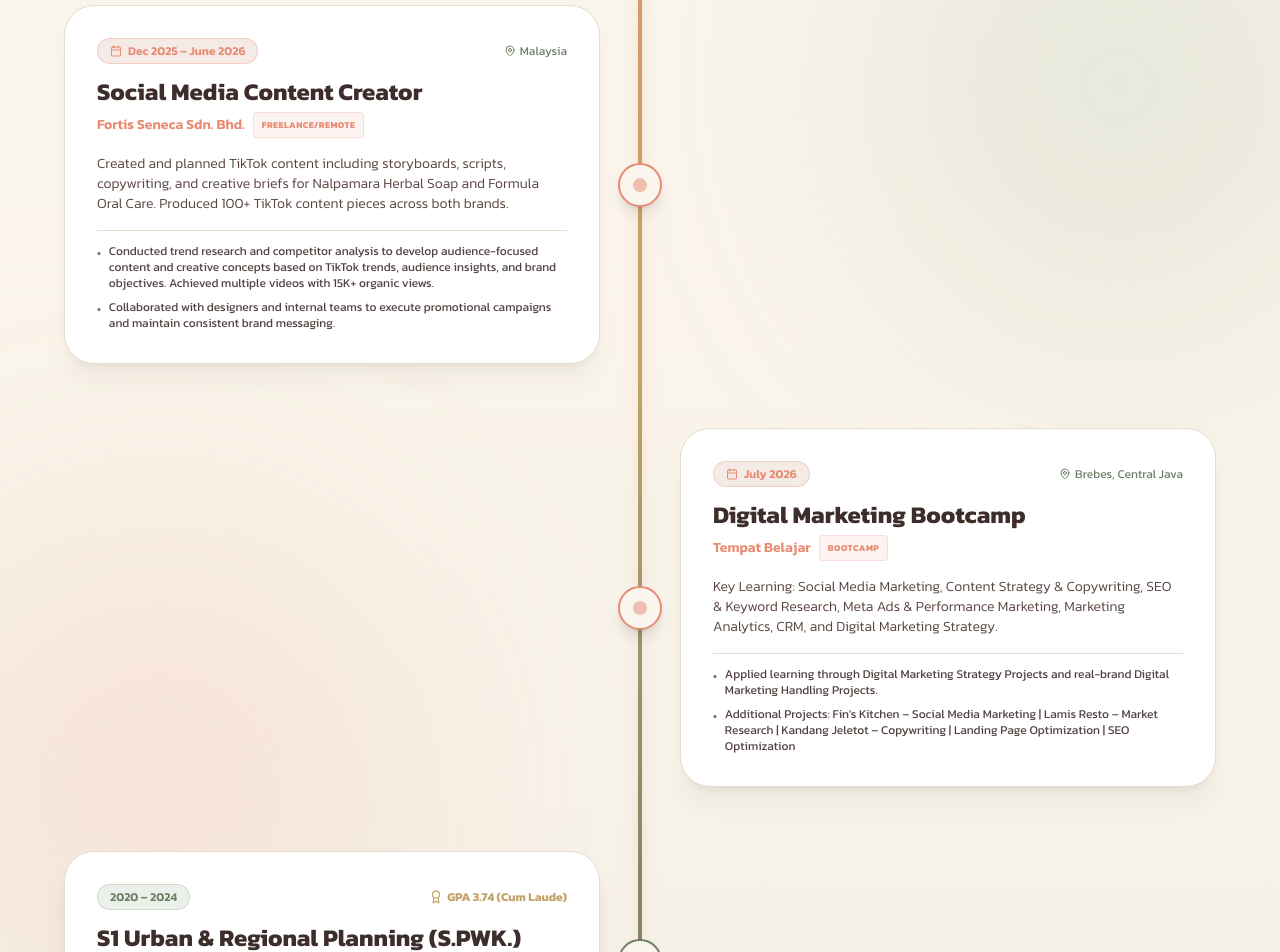
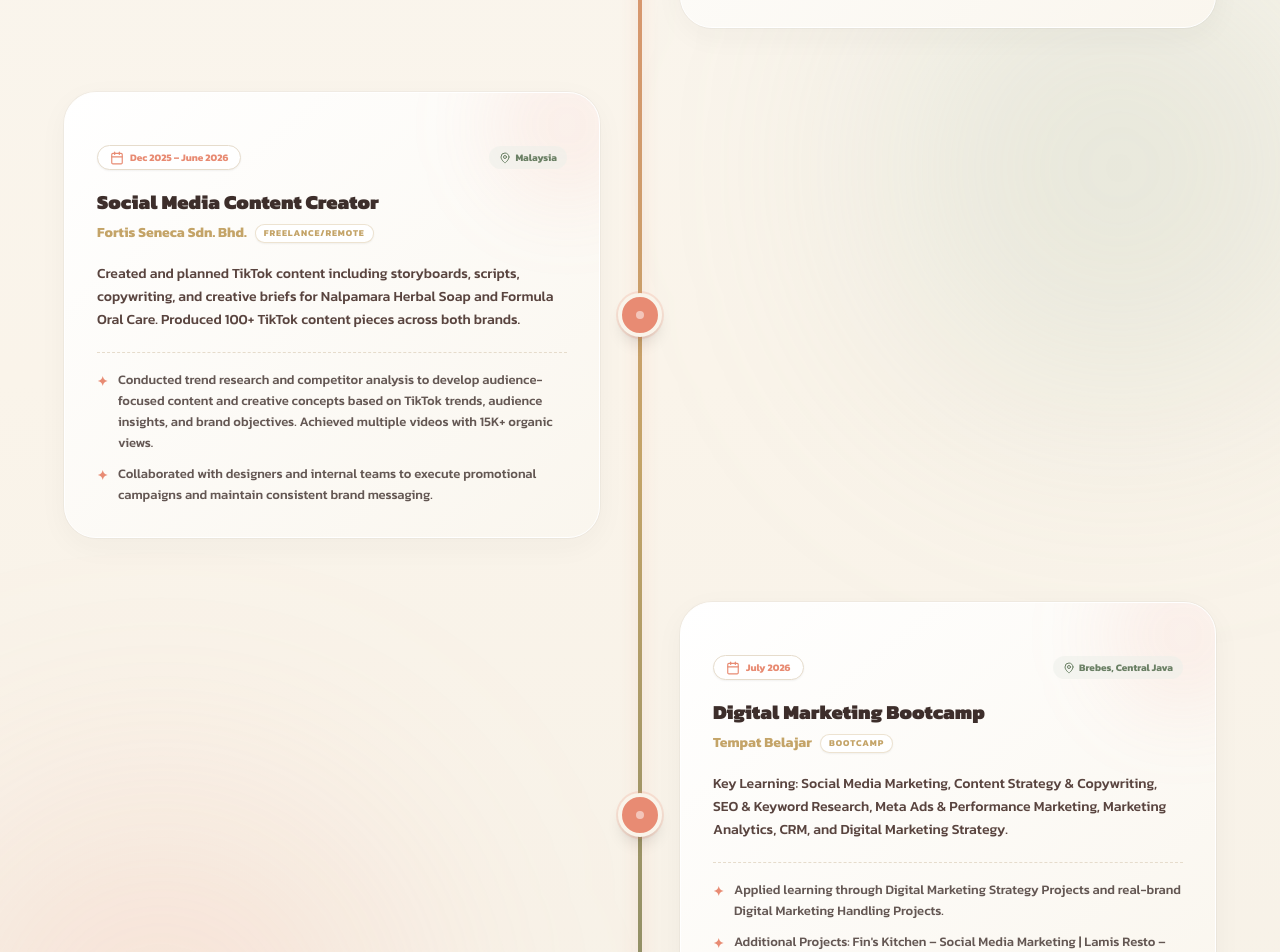
Before and after one commit to Braneee/portofolio-ardhia, a Next.js app: page / in a window 1280 px wide. Shown: the part 2312-3264 px from the top of the page. Built offline with nearby package versions, Linux system fonts and the light colour scheme.

Commit message:
feat: upgrade experience cards to premium soft-material design

```diff
--- a/src/components/sections/ExperienceSection.tsx
+++ b/src/components/sections/ExperienceSection.tsx
@@ -41,38 +41,47 @@ export function ExperienceSection() {
                     {/* DESKTOP LEFT SLOT */}
                     <div className="w-full md:w-[calc(50%-2.5rem)] hidden md:block">
                       {!isRight && (
-                        <div className="p-6 sm:p-8 rounded-[30px] bg-[#FFFFFF] border border-[#E6DCCC] shadow-xl shadow-[#3D2E2B]/5 space-y-4 hover:border-[#E88B73]/60 transition-all duration-300">
-                          <div className="space-y-1">
+                        <div className="group relative p-6 sm:p-8 rounded-[32px] bg-gradient-to-br from-[#FFFFFF] to-[#FAF6EE] border-[1.5px] border-white shadow-[0_8px_30px_rgba(61,46,43,0.04)] hover:shadow-[0_20px_40px_rgba(232,139,115,0.08)] space-y-5 hover:-translate-y-1 transition-all duration-500 overflow-hidden ring-1 ring-black/[0.03]">
+                          {/* Inner soft glow */}
+                          <div className="absolute -top-12 -right-12 w-40 h-40 bg-[#E88B73]/10 rounded-full blur-[40px] group-hover:bg-[#E88B73]/20 transition-colors duration-500 pointer-events-none" />
+
+                          <div className="space-y-3 relative z-10">
                             <div className="flex items-center justify-between gap-2 flex-wrap">
-                              <span className="text-xs font-mono px-3 py-1 rounded-full bg-[#F5EBE6] text-[#E88B73] border border-[#F4A28C]/40 flex items-center gap-1.5 font-semibold">
-                                <Calendar className="w-3 h-3 text-[#E88B73]" /> {exp.period}
+                              <span className="text-[10px] font-mono px-3 py-1 rounded-full bg-white border border-[#E6DCCC] text-[#E88B73] flex items-center gap-1.5 font-bold shadow-sm">
+                                <Calendar className="w-3.5 h-3.5" /> {exp.period}
                               </span>
                               {exp.location && (
-                                <span className="text-xs font-mono text-[#6B8065] flex items-center gap-1">
-                                  <MapPin className="w-3 h-3 text-[#6B8065]" /> {exp.location}
+                                <span className="text-[10px] font-mono text-[#6B8065] flex items-center gap-1 font-bold bg-[#EBF0EA]/50 px-2.5 py-1 rounded-full">
+                                  <MapPin className="w-3 h-3" /> {exp.location}
                                 </span>
                               )}
                             </div>
-                            <h3 className="font-bold text-xl sm:text-2xl text-[#3D2E2B] pt-2">
+                            <div className="pt-2">
+                              <h3 className="font-black text-xl sm:text-[22px] leading-tight text-[#3D2E2B] group-hover:text-[#E88B73] transition-colors duration-300">
                                 {exp.role}
                               </h3>
-                            <p className="text-sm font-semibold text-[#E88B73] flex items-center gap-2 flex-wrap">
+                              <div className="flex items-center gap-2 flex-wrap mt-2">
+                                <p className="text-sm font-bold text-[#C4A468]">
                                   {exp.company}
+                                </p>
                                 {exp.type && (
-                                <span className="text-[9px] px-2 py-0.5 rounded bg-[#E88B73]/10 border border-[#E88B73]/20 text-[#E88B73] font-bold uppercase tracking-wider">
+                                  <span className="text-[9px] px-2 py-0.5 rounded-full bg-white border border-[#C4A468]/30 text-[#C4A468] font-bold uppercase tracking-widest shadow-sm">
                                     {exp.type}
                                   </span>
                                 )}
-                            </p>
                               </div>
-                          <p className="text-xs sm:text-sm text-[#59443F] leading-relaxed font-light">
+                            </div>
+                          </div>
+
+                          <p className="text-sm text-[#59443F] leading-relaxed font-medium relative z-10">
                             {exp.description}
                           </p>
+
                           {exp.achievements && exp.achievements.length > 0 && (
-                            <div className="pt-3 border-t border-[#E6DCCC] space-y-2">
+                            <div className="pt-4 border-t border-dashed border-[#E6DCCC] space-y-2.5 relative z-10">
                               {exp.achievements.map((h, hIdx) => (
-                                <div key={hIdx} className="flex items-start gap-2 text-xs text-[#3D2E2B]/90">
-                                  <span className="text-[#6B8065] font-bold mt-0.5">•</span>
+                                <div key={hIdx} className="flex items-start gap-2.5 text-[13px] text-[#3D2E2B]/80 leading-relaxed font-medium">
+                                  <span className="text-[#E88B73] font-black mt-0.5 shrink-0">✦</span>
                                   <span>{h}</span>
                                 </div>
                               ))}
@@ -83,45 +92,54 @@ export function ExperienceSection() {
                     </div>
 
                     {/* NODE DOT (Left 4 on Mobile, Center on Desktop) */}
-                    <div className="absolute left-4 md:left-1/2 -translate-x-1/2 flex items-center justify-center w-9 h-9 sm:w-11 sm:h-11 rounded-full border-2 border-[#E88B73] bg-[#FAF6EE] text-[#E88B73] shadow-lg z-30 transition-transform duration-300 hover:scale-125">
-                      <span className="w-2.5 h-2.5 sm:w-3.5 sm:h-3.5 rounded-full bg-[#E88B73] animate-pulse" />
+                    <div className="absolute left-4 md:left-1/2 -translate-x-1/2 flex items-center justify-center w-9 h-9 sm:w-11 sm:h-11 rounded-full border-4 border-[#FAF4EA] bg-[#E88B73] shadow-lg z-30 transition-transform duration-300 hover:scale-125 ring-2 ring-[#E88B73]/20">
+                      <span className="w-2 h-2 sm:w-2.5 sm:h-2.5 rounded-full bg-white animate-pulse" />
                     </div>
 
                     {/* RIGHT / MOBILE SLOT */}
                     <div className="w-[calc(100%-3rem)] ml-auto md:ml-0 md:w-[calc(50%-2.5rem)]">
                       {isRight ? (
-                        <div className="p-5 sm:p-8 rounded-[25px] sm:rounded-[30px] bg-[#FFFFFF] border border-[#E6DCCC] shadow-xl shadow-[#3D2E2B]/5 space-y-4 hover:border-[#E88B73]/60 transition-all duration-300">
-                          <div className="space-y-1">
+                        <div className="group relative p-6 sm:p-8 rounded-[32px] bg-gradient-to-br from-[#FFFFFF] to-[#FAF6EE] border-[1.5px] border-white shadow-[0_8px_30px_rgba(61,46,43,0.04)] hover:shadow-[0_20px_40px_rgba(232,139,115,0.08)] space-y-5 hover:-translate-y-1 transition-all duration-500 overflow-hidden ring-1 ring-black/[0.03]">
+                          {/* Inner soft glow */}
+                          <div className="absolute -top-12 -right-12 w-40 h-40 bg-[#E88B73]/10 rounded-full blur-[40px] group-hover:bg-[#E88B73]/20 transition-colors duration-500 pointer-events-none" />
+
+                          <div className="space-y-3 relative z-10">
                             <div className="flex items-center justify-between gap-2 flex-wrap">
-                              <span className="text-xs font-mono px-3 py-1 rounded-full bg-[#F5EBE6] text-[#E88B73] border border-[#F4A28C]/40 flex items-center gap-1.5 font-semibold">
-                                <Calendar className="w-3 h-3 text-[#E88B73]" /> {exp.period}
+                              <span className="text-[10px] font-mono px-3 py-1 rounded-full bg-white border border-[#E6DCCC] text-[#E88B73] flex items-center gap-1.5 font-bold shadow-sm">
+                                <Calendar className="w-3.5 h-3.5" /> {exp.period}
                               </span>
                               {exp.location && (
-                                <span className="text-xs font-mono text-[#6B8065] flex items-center gap-1">
-                                  <MapPin className="w-3 h-3 text-[#6B8065]" /> {exp.location}
+                                <span className="text-[10px] font-mono text-[#6B8065] flex items-center gap-1 font-bold bg-[#EBF0EA]/50 px-2.5 py-1 rounded-full">
+                                  <MapPin className="w-3 h-3" /> {exp.location}
                                 </span>
                               )}
                             </div>
-                            <h3 className="font-bold text-lg sm:text-2xl text-[#3D2E2B] pt-2">
+                            <div className="pt-2">
+                              <h3 className="font-black text-xl sm:text-[22px] leading-tight text-[#3D2E2B] group-hover:text-[#E88B73] transition-colors duration-300">
                                 {exp.role}
                               </h3>
-                            <p className="text-xs sm:text-sm font-semibold text-[#E88B73] flex items-center gap-2 flex-wrap">
+                              <div className="flex items-center gap-2 flex-wrap mt-2">
+                                <p className="text-sm font-bold text-[#C4A468]">
                                   {exp.company}
+                                </p>
                                 {exp.type && (
-                                <span className="text-[9px] px-2 py-0.5 rounded bg-[#E88B73]/10 border border-[#E88B73]/20 text-[#E88B73] font-bold uppercase tracking-wider">
+                                  <span className="text-[9px] px-2 py-0.5 rounded-full bg-white border border-[#C4A468]/30 text-[#C4A468] font-bold uppercase tracking-widest shadow-sm">
                                     {exp.type}
                                   </span>
                                 )}
-                            </p>
                               </div>
-                          <p className="text-xs sm:text-sm text-[#59443F] leading-relaxed font-light">
+                            </div>
+                          </div>
+
+                          <p className="text-sm text-[#59443F] leading-relaxed font-medium relative z-10">
                             {exp.description}
                           </p>
+
                           {exp.achievements && exp.achievements.length > 0 && (
-                            <div className="pt-3 border-t border-[#E6DCCC] space-y-2">
+                            <div className="pt-4 border-t border-dashed border-[#E6DCCC] space-y-2.5 relative z-10">
                               {exp.achievements.map((h, hIdx) => (
-                                <div key={hIdx} className="flex items-start gap-2 text-xs text-[#3D2E2B]/90">
-                                  <span className="text-[#6B8065] font-bold mt-0.5">•</span>
+                                <div key={hIdx} className="flex items-start gap-2.5 text-[13px] text-[#3D2E2B]/80 leading-relaxed font-medium">
+                                  <span className="text-[#E88B73] font-black mt-0.5 shrink-0">✦</span>
                                   <span>{h}</span>
                                 </div>
                               ))}
@@ -130,38 +148,47 @@ export function ExperienceSection() {
                         </div>
                       ) : (
                         /* Mobile Fallback for Left items */
-                        <div className="block md:hidden p-5 sm:p-8 rounded-[25px] sm:rounded-[30px] bg-[#FFFFFF] border border-[#E6DCCC] shadow-xl space-y-4">
-                          <div className="space-y-1">
+                        <div className="block md:hidden group relative p-6 sm:p-8 rounded-[32px] bg-gradient-to-br from-[#FFFFFF] to-[#FAF6EE] border-[1.5px] border-white shadow-[0_8px_30px_rgba(61,46,43,0.04)] hover:shadow-[0_20px_40px_rgba(232,139,115,0.08)] space-y-5 transition-all duration-500 overflow-hidden ring-1 ring-black/[0.03]">
+                          {/* Inner soft glow */}
+                          <div className="absolute -top-12 -right-12 w-40 h-40 bg-[#E88B73]/10 rounded-full blur-[40px] group-hover:bg-[#E88B73]/20 transition-colors duration-500 pointer-events-none" />
+
+                          <div className="space-y-3 relative z-10">
                             <div className="flex items-center justify-between gap-2 flex-wrap">
-                              <span className="text-xs font-mono px-3 py-1 rounded-full bg-[#F5EBE6] text-[#E88B73] border border-[#F4A28C]/40 flex items-center gap-1.5 font-semibold">
-                                <Calendar className="w-3 h-3 text-[#E88B73]" /> {exp.period}
+                              <span className="text-[10px] font-mono px-3 py-1 rounded-full bg-white border border-[#E6DCCC] text-[#E88B73] flex items-center gap-1.5 font-bold shadow-sm">
+                                <Calendar className="w-3.5 h-3.5" /> {exp.period}
                               </span>
                               {exp.location && (
-                                <span className="text-xs font-mono text-[#6B8065] flex items-center gap-1">
-                                  <MapPin className="w-3 h-3 text-[#6B8065]" /> {exp.location}
+                                <span className="text-[10px] font-mono text-[#6B8065] flex items-center gap-1 font-bold bg-[#EBF0EA]/50 px-2.5 py-1 rounded-full">
+                                  <MapPin className="w-3 h-3" /> {exp.location}
                                 </span>
                               )}
                             </div>
-                            <h3 className="font-bold text-lg sm:text-2xl text-[#3D2E2B] pt-2">
+                            <div className="pt-2">
+                              <h3 className="font-black text-xl sm:text-[22px] leading-tight text-[#3D2E2B] group-hover:text-[#E88B73] transition-colors duration-300">
                                 {exp.role}
                               </h3>
-                            <p className="text-xs sm:text-sm font-semibold text-[#E88B73] flex items-center gap-2 flex-wrap">
+                              <div className="flex items-center gap-2 flex-wrap mt-2">
+                                <p className="text-sm font-bold text-[#C4A468]">
                                   {exp.company}
+                                </p>
                                 {exp.type && (
-                                <span className="text-[9px] px-2 py-0.5 rounded bg-[#E88B73]/10 border border-[#E88B73]/20 text-[#E88B73] font-bold uppercase tracking-wider">
+                                  <span className="text-[9px] px-2 py-0.5 rounded-full bg-white border border-[#C4A468]/30 text-[#C4A468] font-bold uppercase tracking-widest shadow-sm">
                                     {exp.type}
                                   </span>
                                 )}
-                            </p>
                               </div>
-                          <p className="text-xs sm:text-sm text-[#59443F] leading-relaxed font-light">
+                            </div>
+                          </div>
+
+                          <p className="text-sm text-[#59443F] leading-relaxed font-medium relative z-10">
                             {exp.description}
                           </p>
+
                           {exp.achievements && exp.achievements.length > 0 && (
-                            <div className="pt-3 border-t border-[#E6DCCC] space-y-2">
+                            <div className="pt-4 border-t border-dashed border-[#E6DCCC] space-y-2.5 relative z-10">
                               {exp.achievements.map((h, hIdx) => (
-                                <div key={hIdx} className="flex items-start gap-2 text-xs text-[#3D2E2B]/90">
-                                  <span className="text-[#6B8065] font-bold mt-0.5">•</span>
+                                <div key={hIdx} className="flex items-start gap-2.5 text-[13px] text-[#3D2E2B]/80 leading-relaxed font-medium">
+                                  <span className="text-[#E88B73] font-black mt-0.5 shrink-0">✦</span>
                                   <span>{h}</span>
                                 </div>
                               ))}
@@ -182,52 +209,72 @@ export function ExperienceSection() {
 
                 {/* DESKTOP LEFT SLOT */}
                 <div className="w-full md:w-[calc(50%-2.5rem)] hidden md:block">
-                  <div className="p-6 sm:p-8 rounded-[30px] bg-[#FFFFFF] border border-[#E6DCCC] shadow-xl space-y-3 hover:border-[#6B8065]/70 transition-all duration-300">
+                  <div className="group relative p-6 sm:p-8 rounded-[32px] bg-gradient-to-br from-[#FFFFFF] to-[#F5F0E6] border-[1.5px] border-white shadow-[0_8px_30px_rgba(61,46,43,0.04)] hover:shadow-[0_20px_40px_rgba(107,128,101,0.12)] space-y-4 hover:-translate-y-1 transition-all duration-500 overflow-hidden ring-1 ring-black/[0.03]">
+                    {/* Inner soft glow */}
+                    <div className="absolute -bottom-12 -left-12 w-40 h-40 bg-[#6B8065]/10 rounded-full blur-[40px] group-hover:bg-[#6B8065]/20 transition-colors duration-500 pointer-events-none" />
+
+                    <div className="space-y-3 relative z-10">
                       <div className="flex items-center justify-between flex-wrap gap-2">
-                      <span className="text-xs font-mono px-3 py-1 rounded-full bg-[#EBF0EA] text-[#6B8065] border border-[#A8BBA2]/40 flex items-center gap-1 font-semibold">
+                        <span className="text-[10px] font-mono px-3 py-1 rounded-full bg-white border border-[#E6DCCC] text-[#6B8065] flex items-center gap-1 font-bold shadow-sm">
                           2020 &ndash; 2024
                         </span>
-                      <span className="text-xs font-mono text-[#C4A468] font-bold flex items-center gap-1">
+                        <span className="text-[10px] font-mono text-[#C4A468] font-bold flex items-center gap-1 bg-[#FAF6EE] px-2.5 py-1 rounded-full border border-[#C4A468]/20">
                           <Award className="w-3.5 h-3.5" /> GPA 3.74 (Cum Laude)
                         </span>
                       </div>
-                    <h3 className="font-bold text-xl sm:text-2xl text-[#3D2E2B]">
+                      <div className="pt-2">
+                        <h3 className="font-black text-xl sm:text-[22px] leading-tight text-[#3D2E2B] group-hover:text-[#6B8065] transition-colors duration-300">
                           S1 Urban & Regional Planning (S.PWK.)
                         </h3>
-                    <p className="text-sm font-semibold text-[#6B8065]">
+                        <p className="text-sm font-bold text-[#6B8065] mt-1.5">
                           Diponegoro University (UNDIP)
                         </p>
-                    <p className="text-xs sm:text-sm text-[#59443F] font-light leading-relaxed">
+                      </div>
+                    </div>
+
+                    <div className="pt-4 border-t border-dashed border-[#E6DCCC] relative z-10">
+                      <p className="text-[13px] sm:text-sm text-[#59443F] font-medium leading-relaxed">
                         Graduated with honors (Cum Laude), combining data-driven analytical research, spatial planning, and strategic brand positioning.
                       </p>
                     </div>
                   </div>
+                </div>
 
                 {/* NODE DOT */}
-                <div className="absolute left-4 md:left-1/2 -translate-x-1/2 flex items-center justify-center w-9 h-9 sm:w-11 sm:h-11 rounded-full border-2 border-[#6B8065] bg-[#FAF6EE] text-[#6B8065] shadow-lg z-30 transition-transform duration-300 hover:scale-125">
-                  <GraduationCap className="w-4 h-4 sm:w-5 sm:h-5 text-[#6B8065]" />
+                <div className="absolute left-4 md:left-1/2 -translate-x-1/2 flex items-center justify-center w-9 h-9 sm:w-11 sm:h-11 rounded-full border-4 border-[#FAF4EA] bg-[#6B8065] shadow-lg z-30 transition-transform duration-300 hover:scale-125 ring-2 ring-[#6B8065]/20">
+                  <GraduationCap className="w-3.5 h-3.5 sm:w-4 sm:h-4 text-white" />
                 </div>
 
                 {/* RIGHT / MOBILE SLOT */}
                 <div className="w-[calc(100%-3rem)] ml-auto md:ml-0 md:w-[calc(50%-2.5rem)]">
-                  <div className="block md:hidden p-5 sm:p-8 rounded-[25px] sm:rounded-[30px] bg-[#FFFFFF] border border-[#E6DCCC] shadow-xl space-y-3">
+                  <div className="block md:hidden group relative p-6 sm:p-8 rounded-[32px] bg-gradient-to-br from-[#FFFFFF] to-[#F5F0E6] border-[1.5px] border-white shadow-[0_8px_30px_rgba(61,46,43,0.04)] hover:shadow-[0_20px_40px_rgba(107,128,101,0.12)] space-y-4 hover:-translate-y-1 transition-all duration-500 overflow-hidden ring-1 ring-black/[0.03]">
+                    {/* Inner soft glow */}
+                    <div className="absolute -bottom-12 -left-12 w-40 h-40 bg-[#6B8065]/10 rounded-full blur-[40px] group-hover:bg-[#6B8065]/20 transition-colors duration-500 pointer-events-none" />
+
+                    <div className="space-y-3 relative z-10">
                       <div className="flex items-center justify-between flex-wrap gap-2">
-                      <span className="text-xs font-mono px-3 py-1 rounded-full bg-[#EBF0EA] text-[#6B8065] border border-[#A8BBA2]/40 flex items-center gap-1 font-semibold">
+                        <span className="text-[10px] font-mono px-3 py-1 rounded-full bg-white border border-[#E6DCCC] text-[#6B8065] flex items-center gap-1 font-bold shadow-sm">
                           2020 &ndash; 2024
                         </span>
-                      <span className="text-xs font-mono text-[#C4A468] font-bold flex items-center gap-1">
+                        <span className="text-[10px] font-mono text-[#C4A468] font-bold flex items-center gap-1 bg-[#FAF6EE] px-2.5 py-1 rounded-full border border-[#C4A468]/20">
                           <Award className="w-3.5 h-3.5" /> GPA 3.74 (Cum Laude)
                         </span>
                       </div>
-                    <h3 className="font-bold text-lg sm:text-2xl text-[#3D2E2B]">
+                      <div className="pt-2">
+                        <h3 className="font-black text-xl sm:text-[22px] leading-tight text-[#3D2E2B] group-hover:text-[#6B8065] transition-colors duration-300">
                           S1 Urban & Regional Planning (S.PWK.)
                         </h3>
-                    <p className="text-xs sm:text-sm font-semibold text-[#6B8065]">
+                        <p className="text-sm font-bold text-[#6B8065] mt-1.5">
                           Diponegoro University (UNDIP)
                         </p>
-                    <p className="text-xs sm:text-sm text-[#59443F] font-light leading-relaxed">
+                      </div>
+                    </div>
+
+                    <div className="pt-4 border-t border-dashed border-[#E6DCCC] relative z-10">
+                      <p className="text-[13px] sm:text-sm text-[#59443F] font-medium leading-relaxed">
                         Graduated with honors (Cum Laude), combining data-driven analytical research, spatial planning, and strategic brand positioning.
                       </p>
+                    </div>
                   </div>
                 </div>
 
```
Lines whose indentation alone changed are shown as unchanged.
